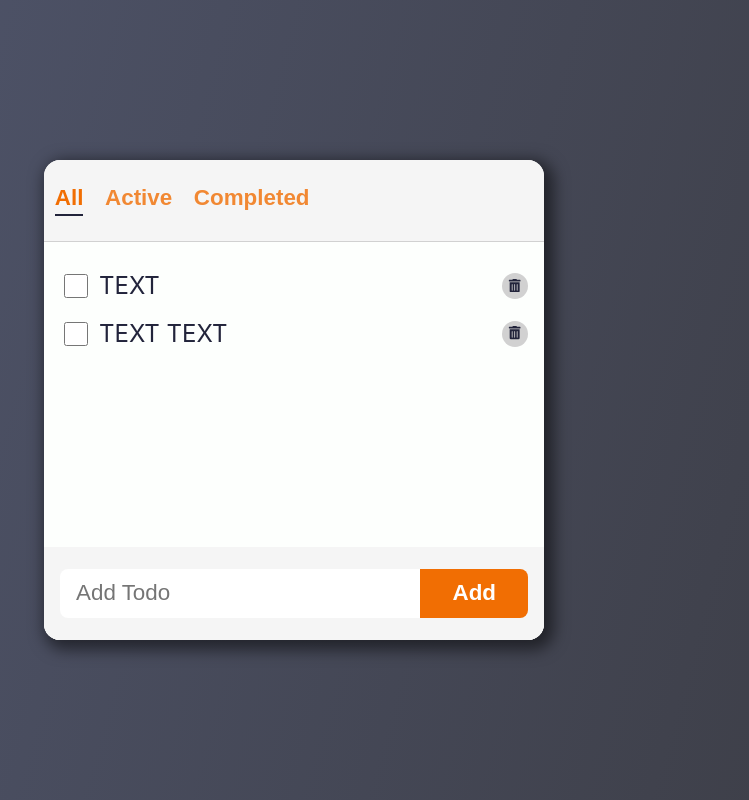
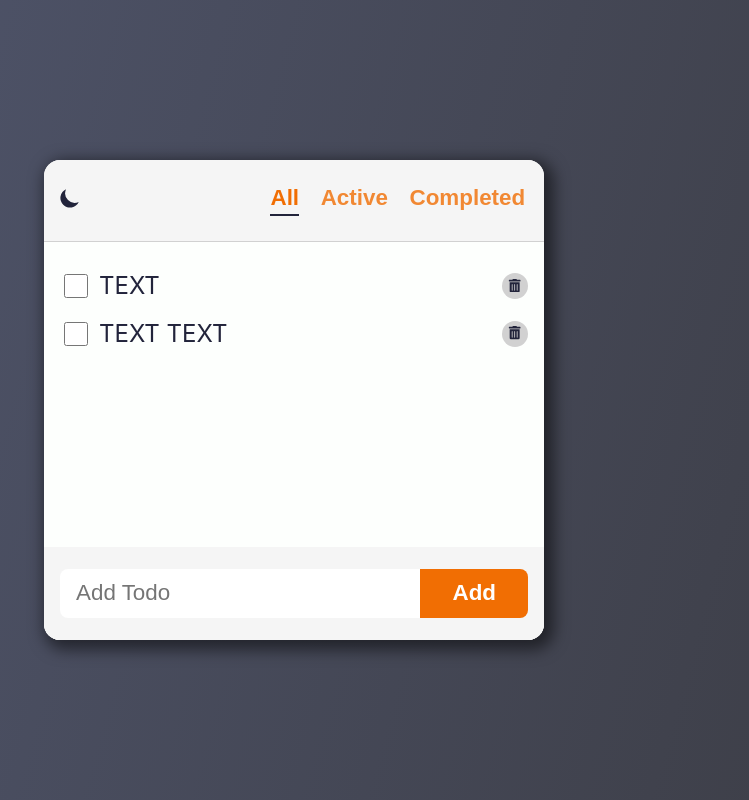
Before and after one commit to junghyun-josh-kim/react-todo, a React (Create React App) app: page / in a window 1280 px wide. Shown: the whole page, without its empty margins (346-1095 px from the left). Built offline with nearby package versions, Linux system fonts and the light colour scheme.

Commit message:
TailywindCSS: Darkmode

```diff
--- a/src/App.js
+++ b/src/App.js
@@ -2,16 +2,17 @@
 import './App.css';
 import Header from './components/Header/Header';
 import TodoList from './components/TodoList/TodoList';
+import { DarkModeProvider } from './context/DarkModeContext';
 
 const filters = ['all', 'active', 'completed'];
 
 function App() {
   const [filter, setFilter] = useState(filters[0]);
   return (
-    <>
+    <DarkModeProvider>
       <Header filters={filters} filter={filter} onFilterChange={setFilter} />
       <TodoList filter={filter} />
-    </>
+    </DarkModeProvider>
   );
 }
 
--- a/src/components/Header/Header.jsx
+++ b/src/components/Header/Header.jsx
@@ -1,8 +1,15 @@
+import { useDarkMode } from '../../context/DarkModeContext';
 import styles from './Header.module.css';
+import { HiMoon, HiSun } from 'react-icons/hi';
 
 function Header({ filters, filter, onFilterChange }) {
+  const { darkMode, toggleDarkMode } = useDarkMode();
   return (
     <header className={styles.header}>
+      <button className={styles.toggle} onClick={toggleDarkMode}>
+        {!darkMode && <HiMoon />} {darkMode && <HiSun />}
+      </button>
+
       <ul className={styles.filters}>
         {filters.map((value, index) => {
           return (
--- a/src/components/Header/Header.module.css
+++ b/src/components/Header/Header.module.css
@@ -2,9 +2,24 @@
   display: flex;
   justify-content: space-between;
   align-items: center;
+  padding: 0 0.5rem;
   background-color: var(--color-bg-dark);
   border-bottom: 1px solid var(--color-grey);
 }
+
+.toggle {
+  background-color: transparent;
+  color: var(--color-text);
+  font-size: 1.5rem;
+  cursor: pointer;
+  transition: all 150ms ease-out;
+}
+
+.toggle:hover {
+  transform: scale(1.1);
+  color: var(--color-accent);
+}
+
 .filters {
   display: flex;
 }
--- /dev/null
+++ b/src/context/DarkModeContext.jsx
@@ -0,0 +1,37 @@
+import { createContext, useContext, useEffect, useState } from 'react';
+
+const DarkModeContext = createContext();
+
+export function DarkModeProvider({ children }) {
+  const [darkMode, setDarkMode] = useState(false);
+  const toggleDarkMode = () => {
+    setDarkMode(!darkMode);
+    updateDarkMode(!darkMode);
+  };
+
+  useEffect(() => {
+    const isDark =
+      localStorage.theme === 'dark' ||
+      (!('theme' in localStorage) &&
+        window.matchMedia('(prefers-color-scheme: dark)').matches);
+    setDarkMode(isDark);
+    updateDarkMode(isDark);
+  }, []);
+
+  return (
+    <DarkModeContext.Provider value={{ darkMode, toggleDarkMode }}>
+      {children}
+    </DarkModeContext.Provider>
+  );
+}
+
+function updateDarkMode(darkMode) {
+  if (darkMode) {
+    document.documentElement.classList.add('dark');
+    localStorage.theme = 'dark';
+  } else {
+    document.documentElement.classList.remove('dark');
+    localStorage.theme = 'light';
+  }
+}
+export const useDarkMode = () => useContext(DarkModeContext);
--- a/src/index.css
+++ b/src/index.css
@@ -6,6 +6,13 @@
   --color-text: #22243b;
   --color-accent: #f16e03;
   --color-scrollbar: #aaa7a7;
+}
+
+html.dark {
+  --color-bg-dark: #1a1c35;
+  --color-bg: #22243b;
+  --color-grey: #4e4e4e;
+  --color-text: #fdfffd;
 }
 
 body {
```
